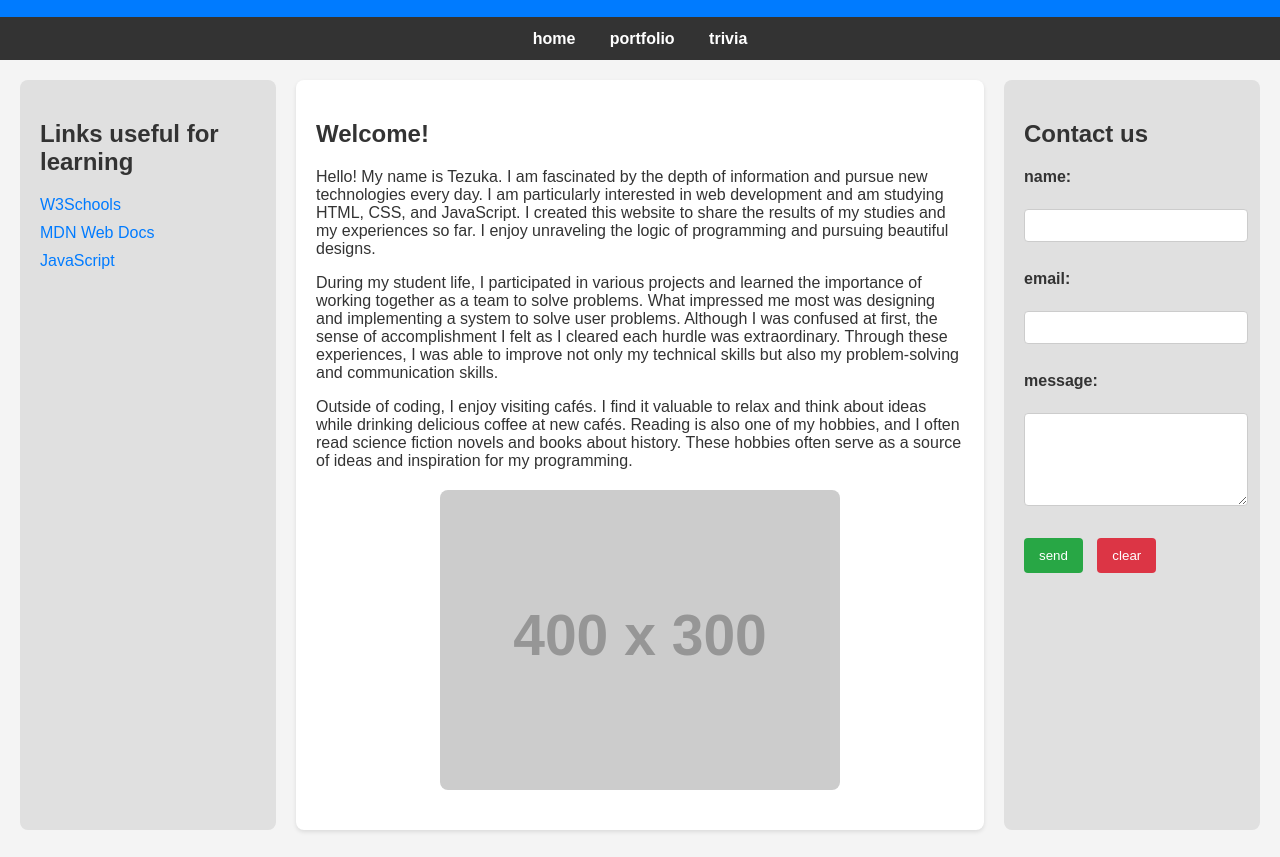
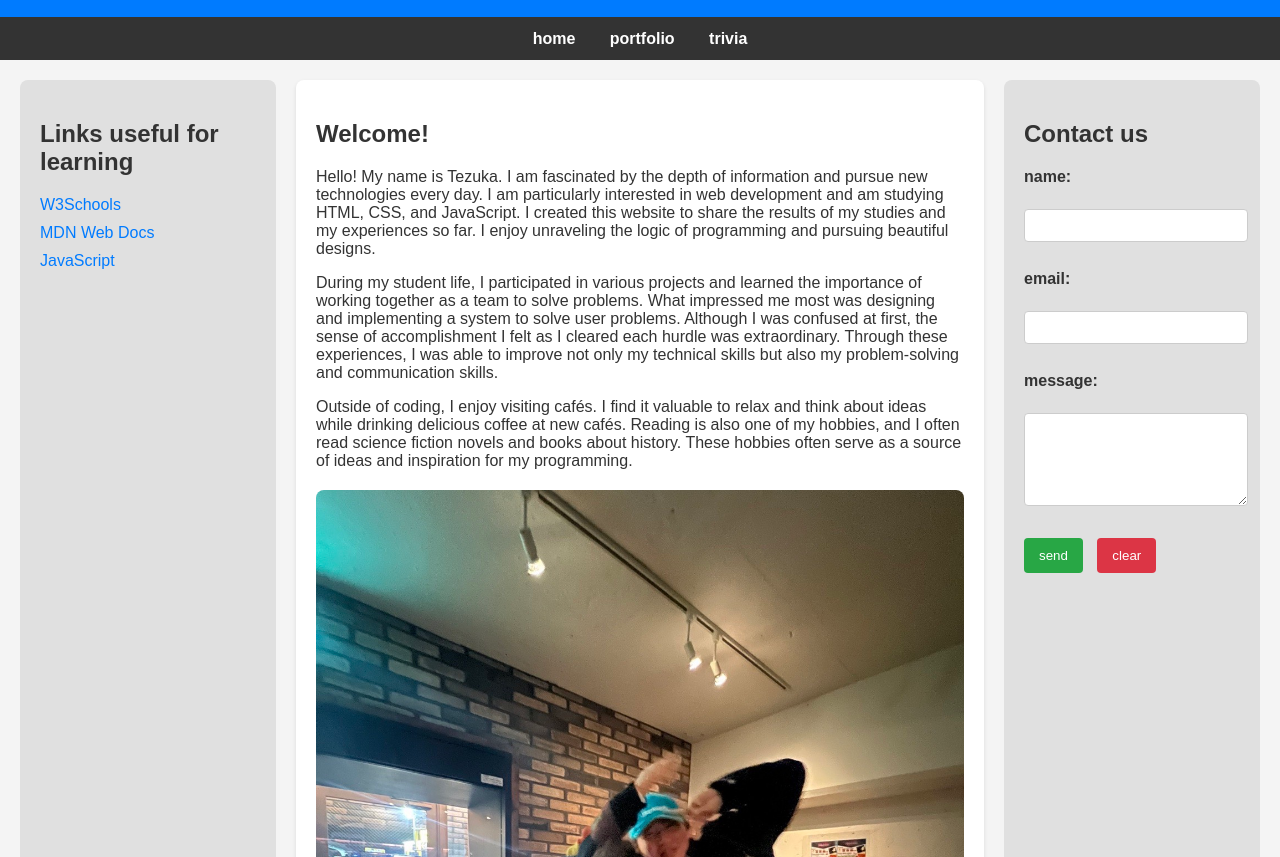
Before and after one commit to TezukaRikuto/user-one10.github.io, a plain HTML site: page index.html in a window 1280 px wide. Shown: the part 95-952 px from the top of the page. Drawn offline with Linux system fonts and the light colour scheme; placeholder pictures from the web are drawn by us.

Commit message:
Add files via upload

```diff
--- a/index.html
+++ b/index.html
@@ -34,7 +34,7 @@
             <p>Hello! My name is Tezuka. I am fascinated by the depth of information and pursue new technologies every day. I am particularly interested in web development and am studying HTML, CSS, and JavaScript. I created this website to share the results of my studies and my experiences so far. I enjoy unraveling the logic of programming and pursuing beautiful designs.</p>
             <p>During my student life, I participated in various projects and learned the importance of working together as a team to solve problems. What impressed me most was designing and implementing a system to solve user problems. Although I was confused at first, the sense of accomplishment I felt as I cleared each hurdle was extraordinary. Through these experiences, I was able to improve not only my technical skills but also my problem-solving and communication skills.</p>
             <p>Outside of coding, I enjoy visiting cafés. I find it valuable to relax and think about ideas while drinking delicious coffee at new cafés. Reading is also one of my hobbies, and I often read science fiction novels and books about history. These hobbies often serve as a source of ideas and inspiration for my programming.</p>
-            <img src="https://via.placeholder.com/400x300?text=Your+Image+Here" alt="myimage photo">
+            <img src="S__57909308.jpg" alt="myimage photo">
         </main>
 
         <aside class="right-sidebar">
```
Also changed, not shown: S__57909308.jpg (added).
